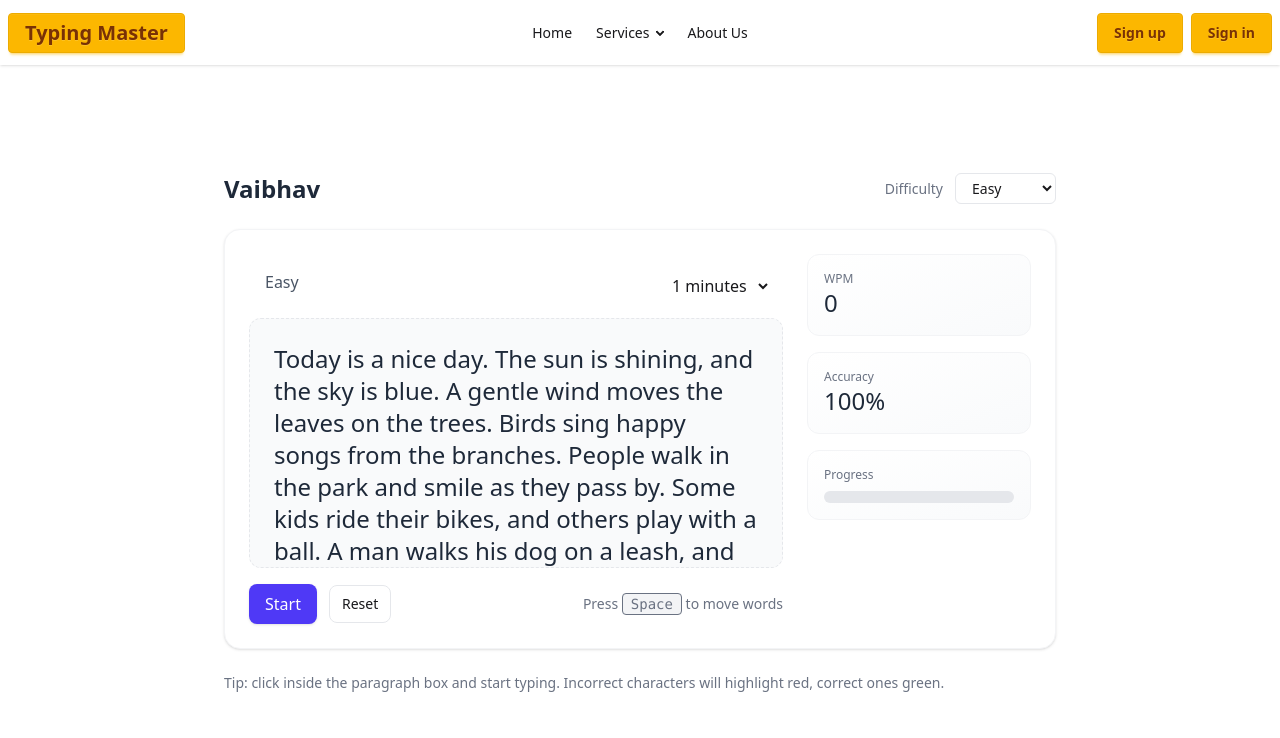
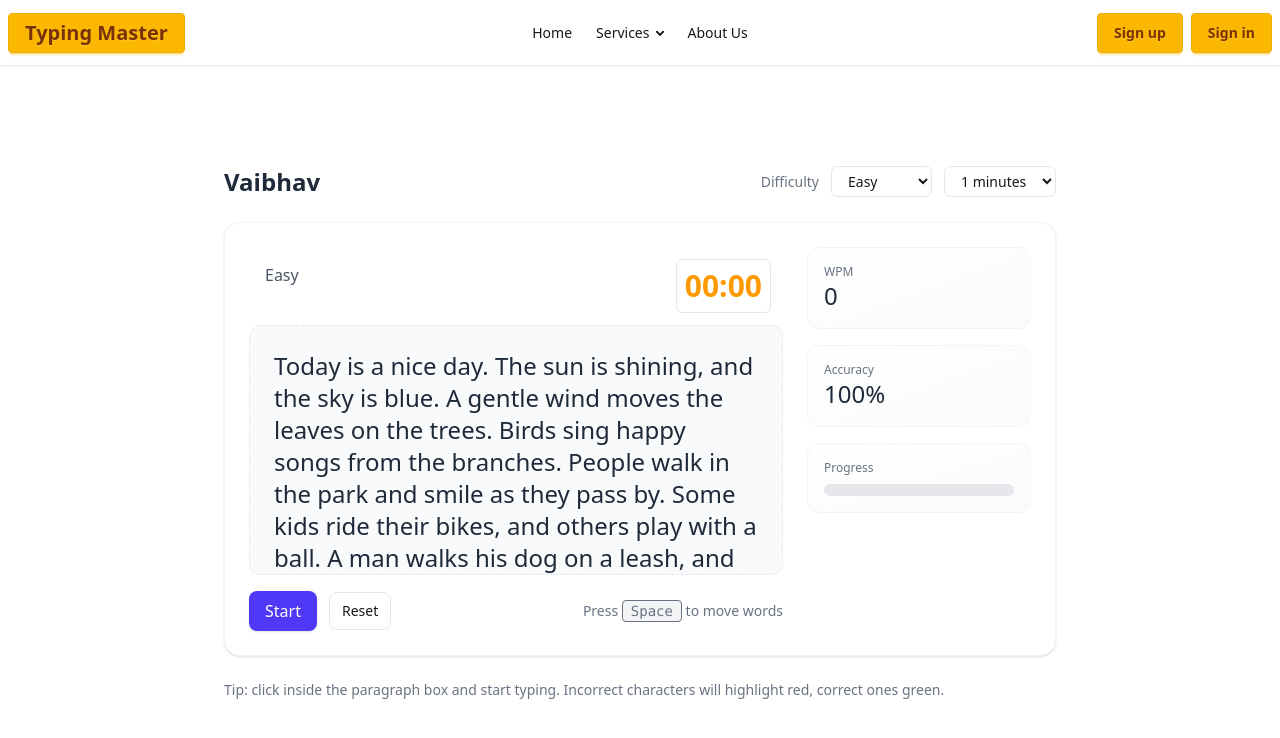
Before and after one commit to vblohar/Typing-Master, an Angular app: page / in a window 1280 px wide. Shown: the top 738 px of the page. Built offline with nearby package versions, Linux system fonts and the light colour scheme.

Commit message:
design added to timer..

```diff
--- a/src/app/main/paragraph/paragraph.html
+++ b/src/app/main/paragraph/paragraph.html
@@ -7,6 +7,10 @@
                 class="px-3 py-1 rounded-md border border-gray-200 bg-white text-sm">
                 <option *ngFor="let type of difficulty">{{type.type}}</option>
             </select>
+             <select class="px-3 py-1 rounded-md border border-gray-200 bg-white text-sm" [(ngModel)]="timeForTyping" id="timeForTyping" (change)="changeTime()">
+                            <option *ngFor="let time of typingTime" [value]="time.time" >{{time.time}} minutes</option>
+
+                        </select>
         </div>
     </header>
 
@@ -19,11 +23,8 @@
                     <label class="block text-md font-medium text-gray-600 p-3">{{textType}}</label>
                     <div class="p-2">
                         <!-- <label for="">select time</label> -->
-                        <select *ngIf="!countdownDisplay" class="p-2" [(ngModel)]="timeForTyping" id="timeForTyping" (change)="changeTime()">
-                            <option *ngFor="let time of typingTime" [value]="time.time" >{{time.time}} minutes</option>
 
-                        </select>
-                        <div class="p-1" *ngIf="countdownDisplay" >{{countdownDisplay}}</div>
+                        <div class="p-2 font-bold text-amber-500 rounded-md border border-gray-200 bg-white text-3xl">{{countdownDisplay ? countdownDisplay : '00:00'}}</div>
                     </div>
 
                 </div>
--- a/src/app/main/paragraph/paragraph.ts
+++ b/src/app/main/paragraph/paragraph.ts
@@ -33,6 +33,7 @@ export class Paragraph {
     const seconds = this.remainingTime % 60;
     const minutes = Math.floor(this.remainingTime / 60);
     this.countdownDisplay = `${this.pad(minutes)}:${this.pad(seconds)}`;
+    console.log(this.countdownDisplay);
   }
 
   pad(num: number) {
```
